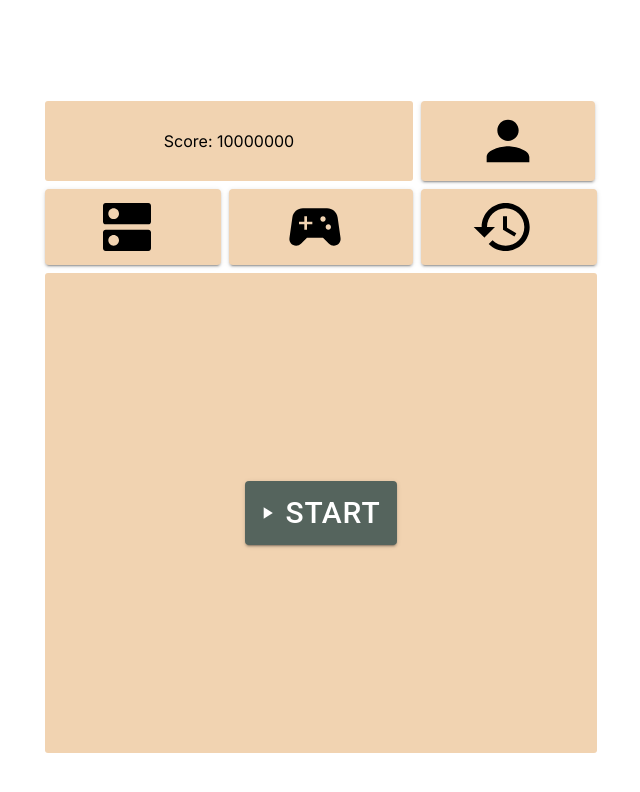
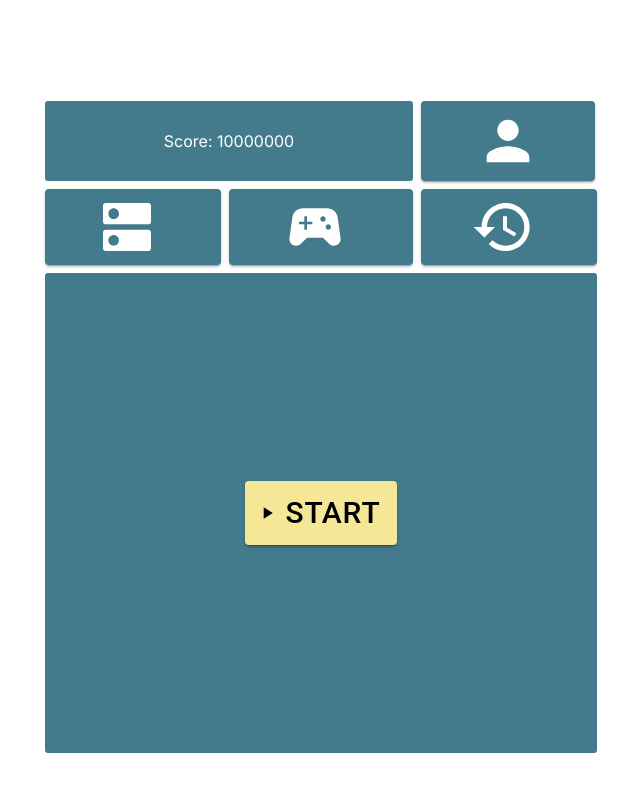
Before and after one commit to Kabuto0421/PhotoPickle, a Next.js app: page / in a window 1280 px wide. Shown: the top 792 px of the page, without its empty margins (319-959 px from the left). Built offline with nearby package versions, Linux system fonts and the light colour scheme.

Commit message:
色変えた

```diff
--- a/src/app/page.tsx
+++ b/src/app/page.tsx
@@ -24,7 +24,7 @@ export default function Home() {
                 display="flex"
                 alignItems="center"
                 justifyContent="center"
-                bgcolor="#F1D3B1"
+                bgcolor="#437b8d"
                 style={{ height: '60vh'}} // 余白を追加して見た目を整える
                 sx={{ borderRadius: '3px' }}
                 marginTop={1}
@@ -36,10 +36,10 @@ export default function Home() {
                         startIcon={<PlayArrowIcon sx={iconStyle} />}
                         sx={{
                             fontSize: '30px', // テキストのサイズを大きくする
-                            backgroundColor: '#55645D', // ボタンの背景色を設定
-                            color: 'white', // ボタンのテキスト色を白にする
+                            backgroundColor: '#f5e795', // ボタンの背景色を設定
+                            color: 'black', // ボタンのテキスト色を白にする
                             '&:hover': {
-                                backgroundColor: 'rgba(255, 161, 161, 0.8)', // ホバー時の背景色を少し明るくする
+                                backgroundColor: 'rgba(241, 172, 23, 0.8)', // ホバー時の背景色を少し明るくする
                                 color: 'black'
                             },
                         }}
--- a/src/libs/components/Login.tsx
+++ b/src/libs/components/Login.tsx
@@ -33,7 +33,7 @@ const Login = () => {
       minHeight: '100vh',     // 最小の高さをビューポートの100%にする
       justifyContent: 'center'
     }}>
-      <Box sx={{ backgroundColor: '#F1D3B1', padding: 2, borderRadius: '8px' }}>
+      <Box sx={{ backgroundColor: '#437b8d', padding: 2, borderRadius: '8px' }}>
         <form style={{ marginTop: '20px' }}>
           <Grid container spacing={2}>
             <Grid item xs={12}>
@@ -62,7 +62,7 @@ const Login = () => {
                 fullWidth
                 variant="contained"
                 color="primary"
-                style={{ backgroundColor: '#55645D' }}  // ボタンの背景色を設定
+                style={{ backgroundColor: '#f5e795' }}  // ボタンの背景色を設定
               >
                 ログイン
               </Button>
--- a/src/libs/components/ScoreAndPerson.tsx
+++ b/src/libs/components/ScoreAndPerson.tsx
@@ -21,12 +21,13 @@ export default function ScoreAndPersonIcon({ score, iconStyle }: ScoreAndPersonI
                     display="flex"
                     alignItems="center"
                     justifyContent="center"
-                    bgcolor="#F1D3B1" // 背景色を設定
+                    bgcolor="#437b8d" // 背景色を設定
                     sx={{
                         borderRadius: '3px',
                         textAlign: 'center',
                         width: '100%',
                         height: '10vh' ,
+                        color: "white"
                     }} // スタイリングを適用
                 >
                         {/* スコア値を表示 */}
@@ -40,12 +41,12 @@ export default function ScoreAndPersonIcon({ score, iconStyle }: ScoreAndPersonI
                 <Button
                     variant="contained" // ボタンスタイルを塗りつぶしに
                     sx={{
-                        backgroundColor: "#F1D3B1", // ボタンの背景色
-                        color: "black", // ボタン内のテキスト色
+                        backgroundColor: "#437b8d", // ボタンの背景色
+                        color: "white", // ボタン内のテキスト色
                         width: '99%',
                         height: '10vh',
                         '&:hover': {
-                            backgroundColor: 'rgba(255, 161, 161, 0.8)', // ホバー時の背景色を少し明るくする
+                            backgroundColor: 'rgba(241, 172, 23, 0.8)', // ホバー時の背景色を少し明るくする
                             color: 'black'
                         },
                     }}
--- a/src/libs/components/Signup.tsx
+++ b/src/libs/components/Signup.tsx
@@ -60,7 +60,7 @@ const Signup = () => {
         minHeight: '100vh',     // 最小の高さをビューポートの100%にする
         justifyContent: 'center' // 子要素を中央に寄せる
       }}>
-        <Box sx={{ backgroundColor: '#F1D3B1', padding: 2, borderRadius: '8px' }}>
+        <Box sx={{ backgroundColor: '#437b8d', padding: 2, borderRadius: '8px' }}>
           <form style={{ marginTop: '20px' }}>
             <Grid container spacing={2}>
               <Grid item xs={12}>
@@ -101,7 +101,7 @@ const Signup = () => {
                   fullWidth
                   variant="contained"
                   color="primary"
-                  style={{ backgroundColor: '#55645D' }}  // ボタンの背景色を設定
+                  style={{ backgroundColor: '#f5e795' }}  // ボタンの背景色を設定
                   >
                   サインイン
                 </Button>
--- a/src/libs/components/ThreeButtons.tsx
+++ b/src/libs/components/ThreeButtons.tsx
@@ -23,10 +23,10 @@ export default function ThreeButtons({ iconStyle }: ThreeButtonsProps) {
                     startIcon={<DnsIcon style={iconStyle} />} // アイコンとしてDnsIconを使用し、propsから受け取ったスタイルを適用。
                     fullWidth // ボタンの幅をGridアイテムの幅いっぱいに設定。
                     sx={{
-                        backgroundColor: "#F1D3B1", // ボタンの背景色を設定。
-                        color: "black", // ボタンのテキスト色を設定。
+                        backgroundColor: "#437b8d", // ボタンの背景色を設定。
+                        color: "white", // ボタンのテキスト色を設定。
                         '&:hover': {
-                            backgroundColor: 'rgba(255, 161, 161, 0.8)', // ホバー時の背景色を少し明るくする
+                            backgroundColor: 'rgba(241, 172, 23, 0.8)', // ホバー時の背景色を少し明るくする
                             color: 'black'
                         },
                     }}
@@ -39,10 +39,10 @@ export default function ThreeButtons({ iconStyle }: ThreeButtonsProps) {
                     startIcon={<SportsEsportsIcon style={iconStyle} />}
                     fullWidth
                     sx={{
-                        backgroundColor: "#F1D3B1",
-                        color: "black",
+                        backgroundColor: "#437b8d",
+                        color: "white",
                         '&:hover': {
-                            backgroundColor: 'rgba(255, 161, 161, 0.8)', // ホバー時の背景色を少し明るくする
+                            backgroundColor: 'rgba(241, 172, 23, 0.8)', // ホバー時の背景色を少し明るくする
                             color: 'black'
                         },
                     }}
@@ -55,10 +55,10 @@ export default function ThreeButtons({ iconStyle }: ThreeButtonsProps) {
                     startIcon={<HistoryIcon style={iconStyle} />}
                     fullWidth
                     sx={{
-                        backgroundColor: "#F1D3B1",
-                        color: "black",
+                        backgroundColor: "#437b8d",
+                        color: "white",
                         '&:hover': {
-                            backgroundColor: 'rgba(255, 161, 161, 0.8)', // ホバー時の背景色を少し明るくする
+                            backgroundColor: 'rgba(241, 172, 23, 0.8)', // ホバー時の背景色を少し明るくする
                             color: 'black'
                         },
                     }}
```
Also changed, not shown: src/app/game/page.tsx (+11 -10 lines).
